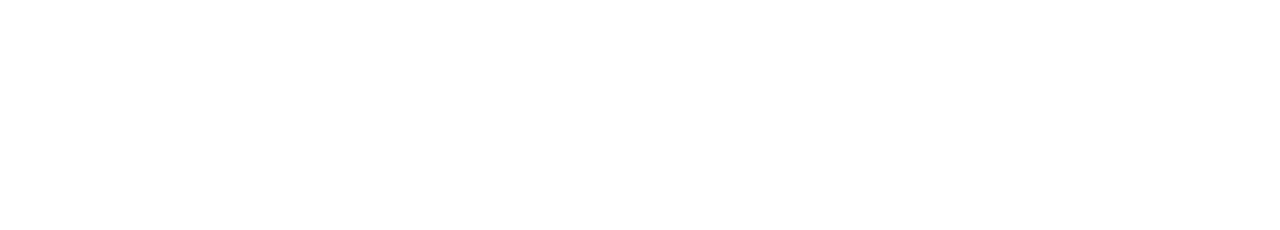
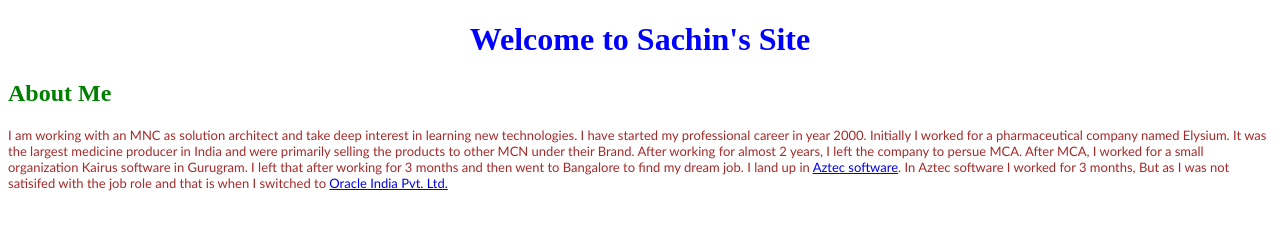
Before and after one commit to sachrepogit/portfolio_project, a plain HTML site: page index.html in a window 1280 px wide. Drawn offline with Linux system fonts and the light colour scheme.

Commit message:
index html change"

```diff
--- a/index.html
+++ b/index.html
@@ -1,4 +1,27 @@
 <!-- TODO 1: Create the HTML Boilerplate -->
+<!DOCTYPE html>
+<html>
+<head>
+
+</head>
+<body>
+<H1 style="position:relative;color:blue;text-align:center;">Welcome to Sachin's Site</H1>
+<div style="color:green" id="aboutme">
+    <H2>About Me</H2>
+    <P style="font-size: small;font-family: 'Gill Sans', 'Gill Sans MT', Calibri, 'Trebuchet MS', sans-serif;color:brown">
+    I am working with an MNC as solution architect and take deep interest in learning new technologies. I have started my professional
+    career in year 2000. Initially I worked for a pharmaceutical company named Elysium. It was the largest medicine producer in India
+    and were primarily selling the products to other MCN under their Brand.
+
+    After working for almost 2 years, I left the company to persue MCA. After MCA, I worked for a small organization Kairus software in
+    Gurugram. I left that after working for 3 months and then went to Bangalore to find my dream job. I land up in <a href="https://www.aztecsoftware.com/" target="_blank" >Aztec software</a>. In Aztec
+    software I worked for 3 months, But as I was not satisifed with the job role and that is when I switched to <a href="www.oracle.com" target="_blank">Oracle India Pvt. Ltd.</a>
+    </P>
+</div>
+
+
+</body>
+</html>
 
 <!-- TODO 2: Add Your previous projects' HTML into the public folder -->
 
```
